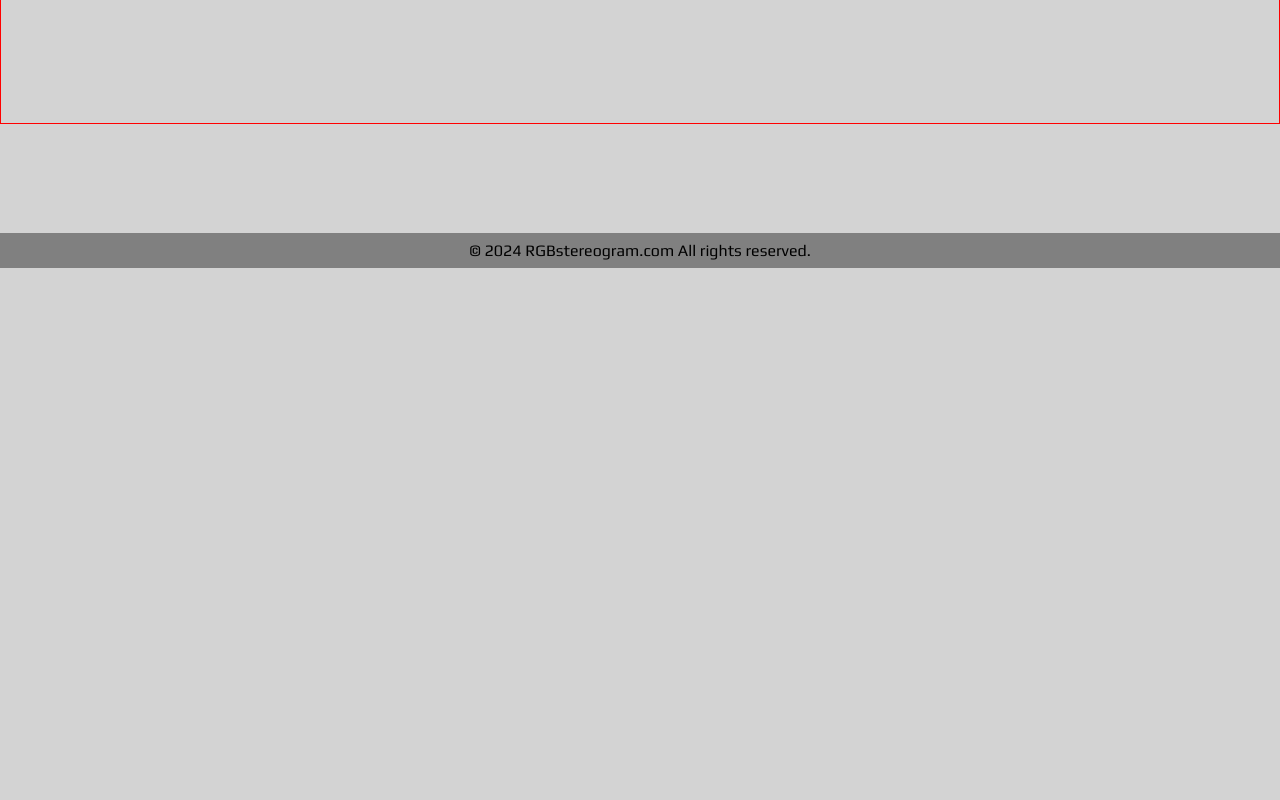
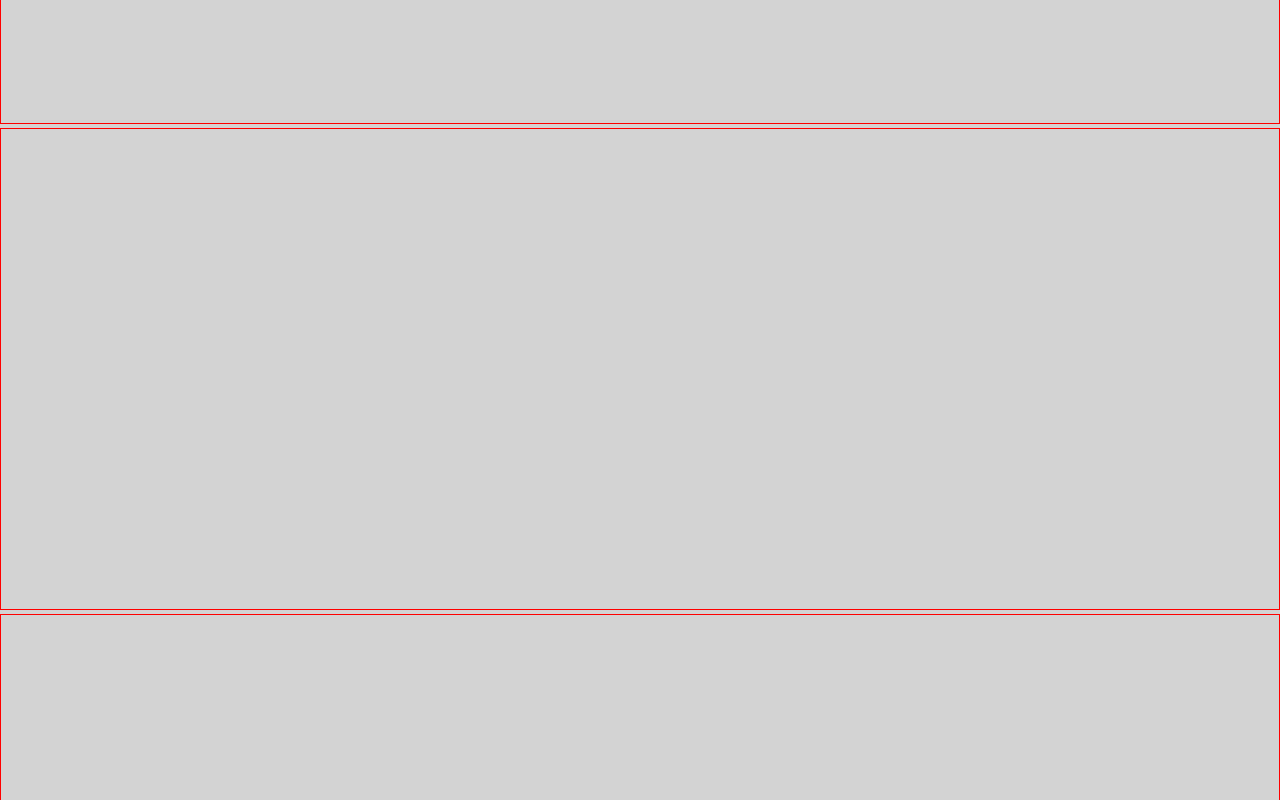
Before and after one commit to lukKotecki/RGBstereogram, a React (Vite) app: page / in a window 1280 px wide. Shown: the part 3740-4540 px from the top of the page. Before the commit the page ends 4008 px from the top, so only its background shows below. Built offline with nearby package versions, Linux system fonts and the light colour scheme; a web font is replaced by a local one.

Commit message:
refsArray started

```diff
--- a/src/components/OutputImage.jsx
+++ b/src/components/OutputImage.jsx
@@ -7,7 +7,7 @@ export default function OutputImage({inputsState}){
     const secondCanvasRef = React.useRef(null)
     const thirdCanvasRef = React.useRef(null)
 
-    const canvasRef = React.useRef(new Array)
+    const canvasRef = React.useRef([])
 
     inputsState.map(item => (
       <p key={item} ref={(element) => itemEls.current.push(element)}>{item}</p>
@@ -24,6 +24,18 @@ export default function OutputImage({inputsState}){
             const secondCtx = secondCanvas.getContext('2d',{ willReadFrequently: true })
             const thirdCanvas = thirdCanvasRef.current
             const thirdCtx = thirdCanvas.getContext('2d',{ willReadFrequently: true })
+
+            console.log(canvasRef.current[0])
+            // console.log(canvasRef)
+
+            const canvasArray = canvasRef.current.map(el=>el)
+            const canvasCtx = canvasArray.map(el => el.getContext('2d'),{ willReadFrequently: true })
+            canvasCtx.forEach((el, index) => {
+              console.log(el)
+              const image = new Image()
+              el.src = inputsState[index].imageUrl
+              el.drawImage(image, 0, 0, outputCanvas.width, outputCanvas.height)
+            })
 
             const outputImage = new Image()
             // outputImage.src = inputsState[0].imageUrl
@@ -83,9 +95,19 @@ export default function OutputImage({inputsState}){
             <canvas width={inputsState[0].width} height={inputsState[0].height} style={{display:'initial'}} ref={secondCanvasRef}></canvas>
             <canvas width={inputsState[0].width} height={inputsState[0].height} style={{display:'initial'}} ref={thirdCanvasRef}></canvas>
 
-            {/* {canvasRef} */}
+            {inputsState.map((item, index) => (
+              <div key={index}>
+                <canvas
+                  width={inputsState[0].width}
+                  height={inputsState[0].height}
+                  style={{display:'initial'}}
+                  ref={element => canvasRef.current[index] = element}>
+                  {/* ref={element => canvasRef.current.push(element)}> */}
 
+                </canvas>
 
+              </div>
+            ))}
         </>
     )
 }
```
